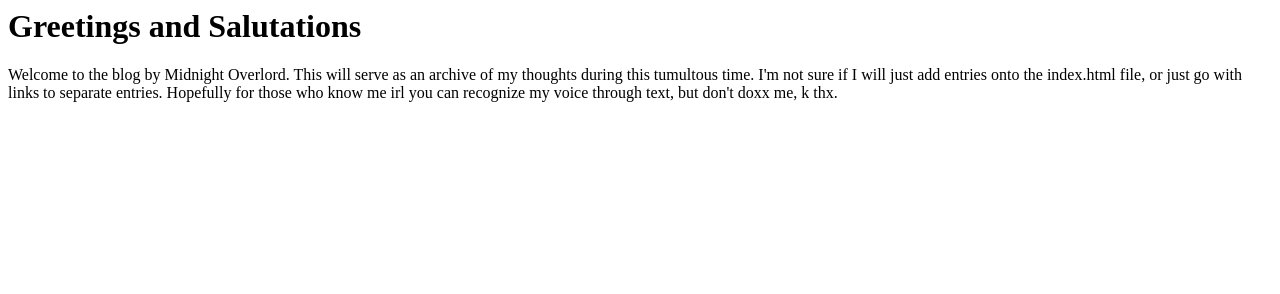
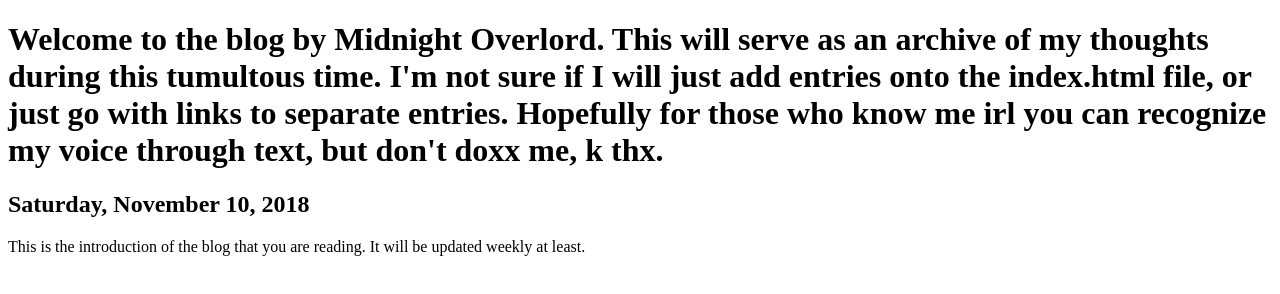
Before and after one commit to Midnight-Overlord/Recounts-of-my-Life, a plain HTML site: page index.html in a window 1280 px wide. Drawn offline with Linux system fonts and the light colour scheme.

Commit message:
Update index.html

```diff
--- a/index.html
+++ b/index.html
@@ -1,8 +1,14 @@
+<!DOCTYPE html>
 <html>
-<body>
+  <head>
+    <meta charset="utf-8">
+    <title>Greetings and Salutations</title>
+  </head>
+  <body>
+<h1>Welcome to the blog by Midnight Overlord. This will serve as an archive of my thoughts during this tumultous time. I'm not sure if I will just add entries onto the index.html file, or just go with links to separate entries. Hopefully for those who know me irl you can recognize my voice through text, but don't doxx me, k thx.</h1>
 
-<h1>Greetings and Salutations</h1>
-<p>Welcome to the blog by Midnight Overlord. This will serve as an archive of my thoughts during this tumultous time. I'm not sure if I will just add entries onto the index.html file, or just go with links to separate entries. Hopefully for those who know me irl you can recognize my voice through text, but don't doxx me, k thx.</p>
+<h2>Saturday, November 10, 2018</h2>
+  <p>This is the introduction of the blog that you are reading. It will be updated weekly at least.</p>
 
 </body>
 </html>
```
